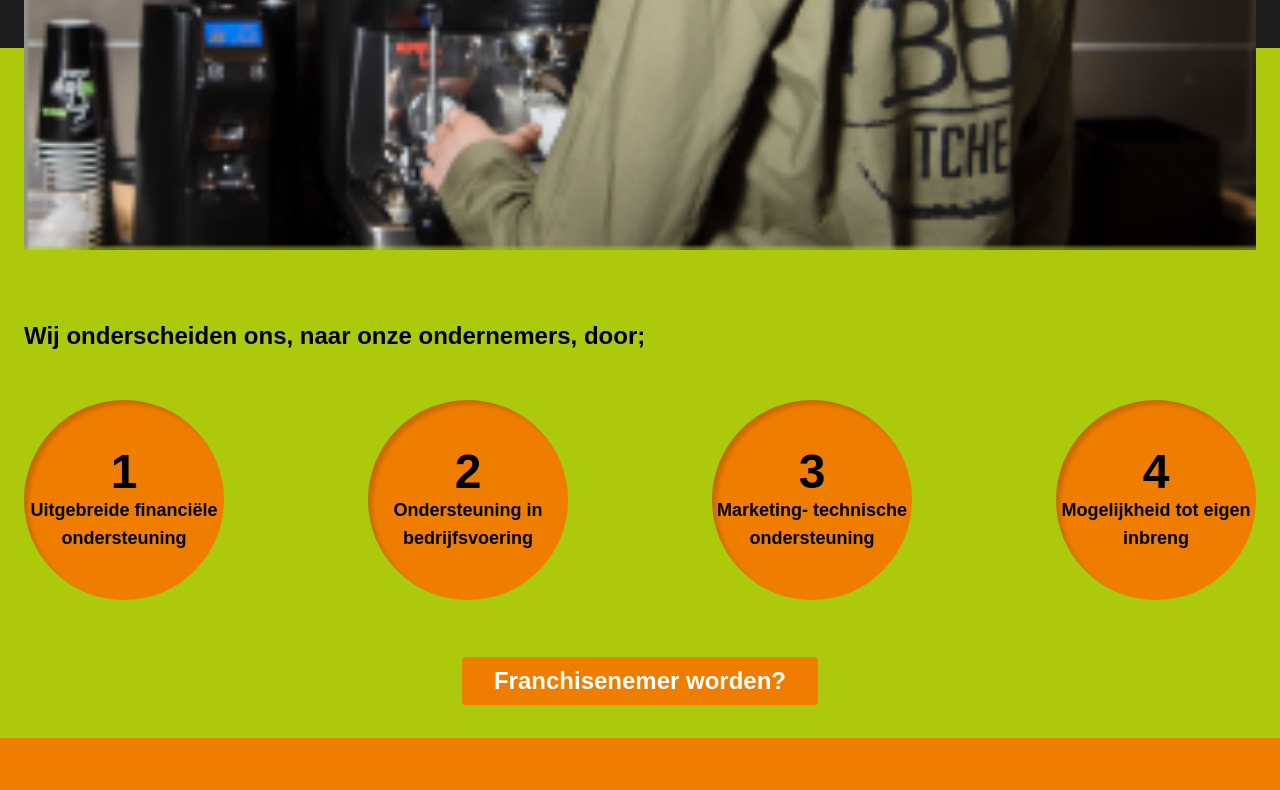
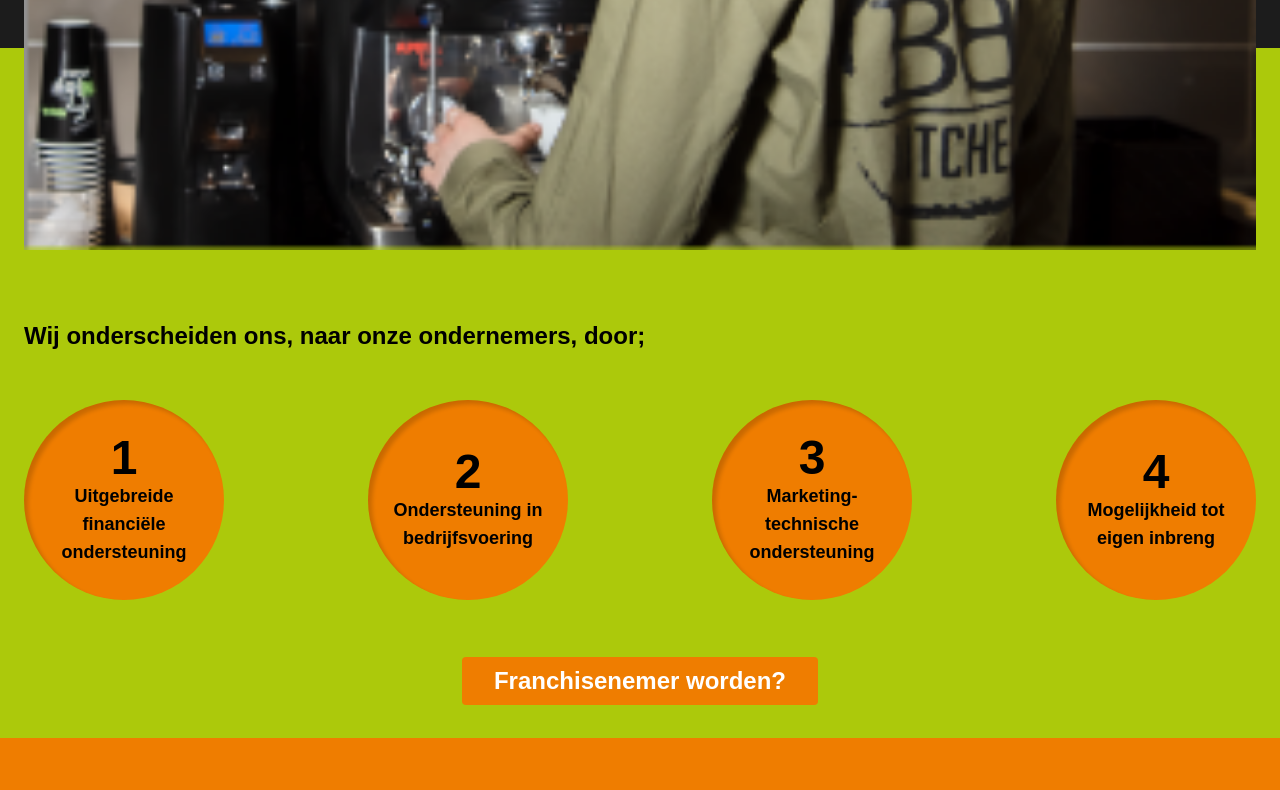
Before and after one commit to Rhunterj/bigBread-franchise, a Next.js app: page / in a window 1280 px wide. Shown: the part 1714-2504 px from the top of the page. Built offline with nearby package versions, Linux system fonts and the light colour scheme.

Commit message:
feedback

```diff
--- a/components/Hero/Hero.tsx
+++ b/components/Hero/Hero.tsx
@@ -20,7 +20,7 @@ export const Hero = ({ image }: HeroProps) => {
             />
             <div className="absolute bottom-0 left-0 w-full h-1/2 bg-gradient-to-t from-[#575757]" />
             <div className="absolute bottom-0 left-0 flex items-center justify-center w-full h-1/2">
-                <div className="flex flex-col items-center justify-center w-1/2 h-1/2">
+                <div className="flex flex-col items-center justify-center min-w-[50%] h-1/2">
                     <button className="px-8 py-2 mt-4 text-xs font-bold text-white rounded xl:text-lg bg-primary">
                         <a
                             href={
--- a/components/SubFooter/SubFooter.tsx
+++ b/components/SubFooter/SubFooter.tsx
@@ -200,22 +200,22 @@ export const SubFooter = ({ spacing }: SubFooterProps) => {
                     <br />
                     de <span className="text-3xl font-bold xl:text-5xl">volgende?</span>
                 </h2>
-                <p className="w-1/2 mb-6 leading-4 text-[10px] font-medium xl:text-xl">
+                <p className="w-[43%] mb-6 leading-4 text-[10px] font-medium xl:text-xl">
                     BB Kitchen heeft momenteel al meer dan 30 vestigingen! We
                     groeien, hopelijk ook met jou erbij!Wij streven naar 100 BB
                     Kitchen vestigingen.
                 </p>
-                <p className="w-1/2 mb-6 leading-4 text-[10px] font-medium xl:text-xl">
+                <p className="w-[43%] mb-6 leading-4 text-[10px] font-medium xl:text-xl">
                     Vraag hieronder het informatiepakket aan en wij nemen zo
                     snel mogelijk contact met je op!
                 </p>
                 <img
-                    className="absolute right-[-10px] top-[120px] z-[-1] w-[270px] md:right-0 md:w-[550px] xl:w-[770px]"
+                    className="absolute right-[-10px] top-[100px] z-[-1] w-[270px] md:right-0 md:w-[550px] xl:w-[770px]"
                     src="/map.svg"
                     alt="kaart van nederland met locaties"
                 />
                 <img
-                    className="absolute left-[45px] top-[300px] md:h-[140px] md:top-[300px] xl:top-[450px] md:left-[100px]"
+                    className="absolute left-[40px] top-[325px] md:h-[140px] md:top-[300px] xl:top-[450px] md:left-[100px]"
                     src="/arrow.svg"
                     alt="arrow"
                 />
--- a/pages/index.tsx
+++ b/pages/index.tsx
@@ -43,25 +43,25 @@ export default function Home() {
                                 door;
                             </h2>
                             <ul className="relative z-10 flex justify-between mb-6 xl:mb-12">
-                                <li className="flex-col mb-2 rounded-full bg-primary w-[80px] font-semibold h-[80px] md:flex md:text-sm xl:text-lg md:justify-center md:w-[150px] md:h-[150px] xl:w-[200px] xl:h-[200px] text-center text-[8px] shadow-[inset_4px_4px_4px_0px_rgba(0,0,0,0.16)]">
+                                <li className="flex-col mb-2 rounded-full bg-primary w-[75px] md:p-2 font-semibold h-[75px] md:flex md:text-sm xl:text-lg md:justify-center md:w-[150px] md:h-[150px] xl:w-[200px] xl:h-[200px] text-center text-[8px] shadow-[inset_4px_4px_4px_0px_rgba(0,0,0,0.16)]">
                                     <span className="block text-xl text-center md:text-5xl">
                                         1
                                     </span>
                                     Uitgebreide financiële ondersteuning
                                 </li>
-                                <li className="flex-col mb-2 rounded-full bg-primary w-[80px] font-semibold h-[80px] md:flex md:text-sm xl:text-lg md:justify-center md:w-[150px] md:h-[150px] xl:w-[200px] xl:h-[200px] text-center text-[8px] shadow-[inset_4px_4px_4px_0px_rgba(0,0,0,0.16)]">
+                                <li className="flex-col mb-2 rounded-full bg-primary w-[75px] md:p-2 font-semibold h-[75px] md:flex md:text-sm xl:text-lg md:justify-center md:w-[150px] md:h-[150px] xl:w-[200px] xl:h-[200px] text-center text-[8px] shadow-[inset_4px_4px_4px_0px_rgba(0,0,0,0.16)]">
                                     <span className="block text-xl text-center md:text-5xl">
                                         2
                                     </span>
                                     Ondersteuning in bedrijfsvoering
                                 </li>
-                                <li className="flex-col mb-2 rounded-full bg-primary w-[80px] font-semibold h-[80px] md:flex md:text-sm xl:text-lg md:justify-center md:w-[150px] md:h-[150px] xl:w-[200px] xl:h-[200px] text-center text-[8px] shadow-[inset_4px_4px_4px_0px_rgba(0,0,0,0.16)]">
+                                <li className="flex-col mb-2 rounded-full bg-primary w-[75px] md:p-2 font-semibold h-[75px] md:flex md:text-sm xl:text-lg md:justify-center md:w-[150px] md:h-[150px] xl:w-[200px] xl:h-[200px] text-center text-[8px] shadow-[inset_4px_4px_4px_0px_rgba(0,0,0,0.16)]">
                                     <span className="block text-xl text-center md:text-5xl">
                                         3
                                     </span>
                                     Marketing- technische ondersteuning
                                 </li>
-                                <li className="flex-col mb-2 rounded-full bg-primary w-[80px] font-semibold h-[80px] md:flex md:text-sm xl:text-lg md:justify-center md:w-[150px] md:h-[150px] xl:w-[200px] xl:h-[200px] text-center text-[8px] shadow-[inset_4px_4px_4px_0px_rgba(0,0,0,0.16)]">
+                                <li className="flex-col mb-2 rounded-full bg-primary w-[75px] md:p-2 font-semibold h-[75px] md:flex md:text-sm xl:text-lg md:justify-center md:w-[150px] md:h-[150px] xl:w-[200px] xl:h-[200px] text-center text-[8px] shadow-[inset_4px_4px_4px_0px_rgba(0,0,0,0.16)]">
                                     <span className="block text-xl text-center md:text-5xl">
                                         4
                                     </span>
```
